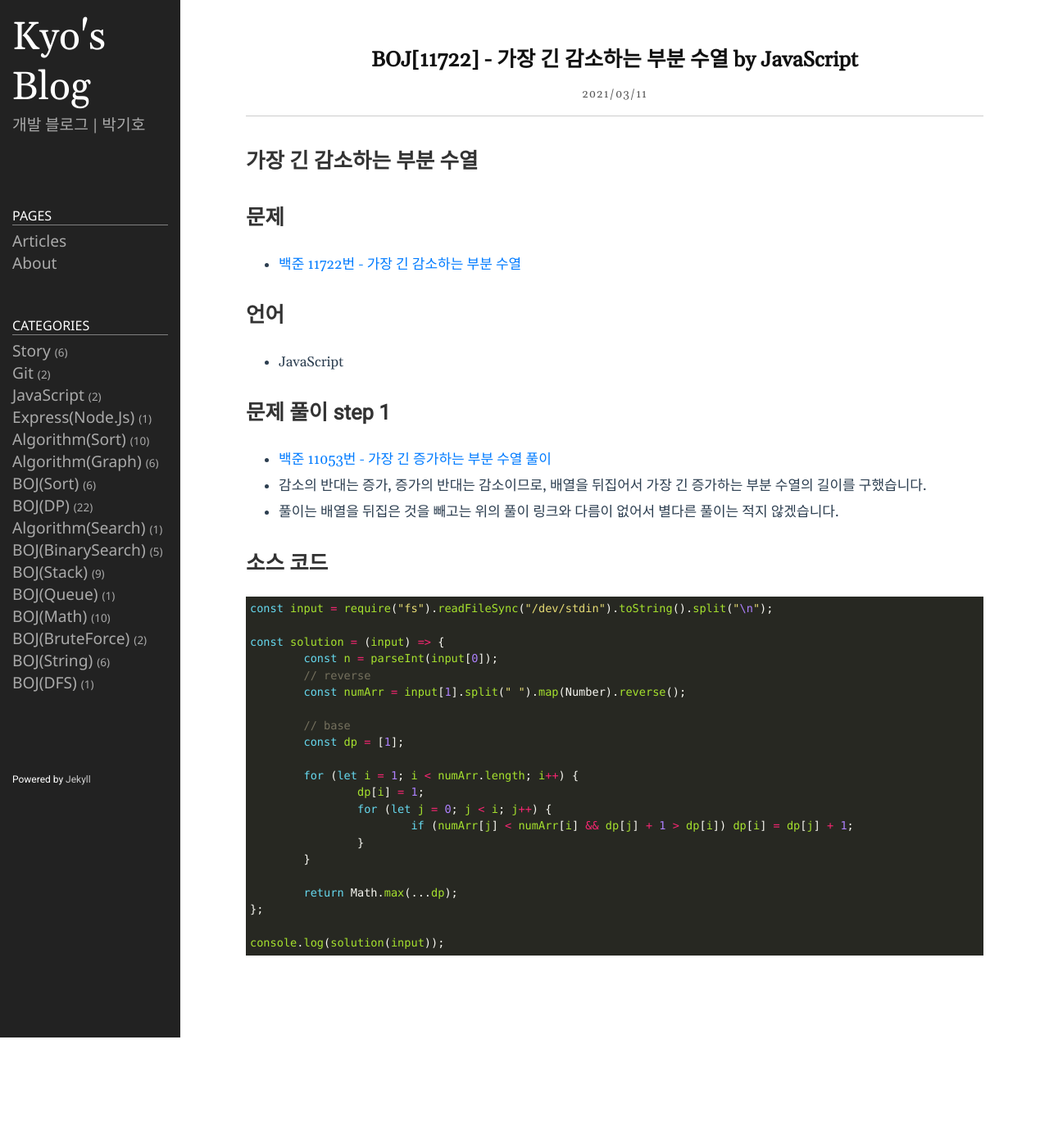
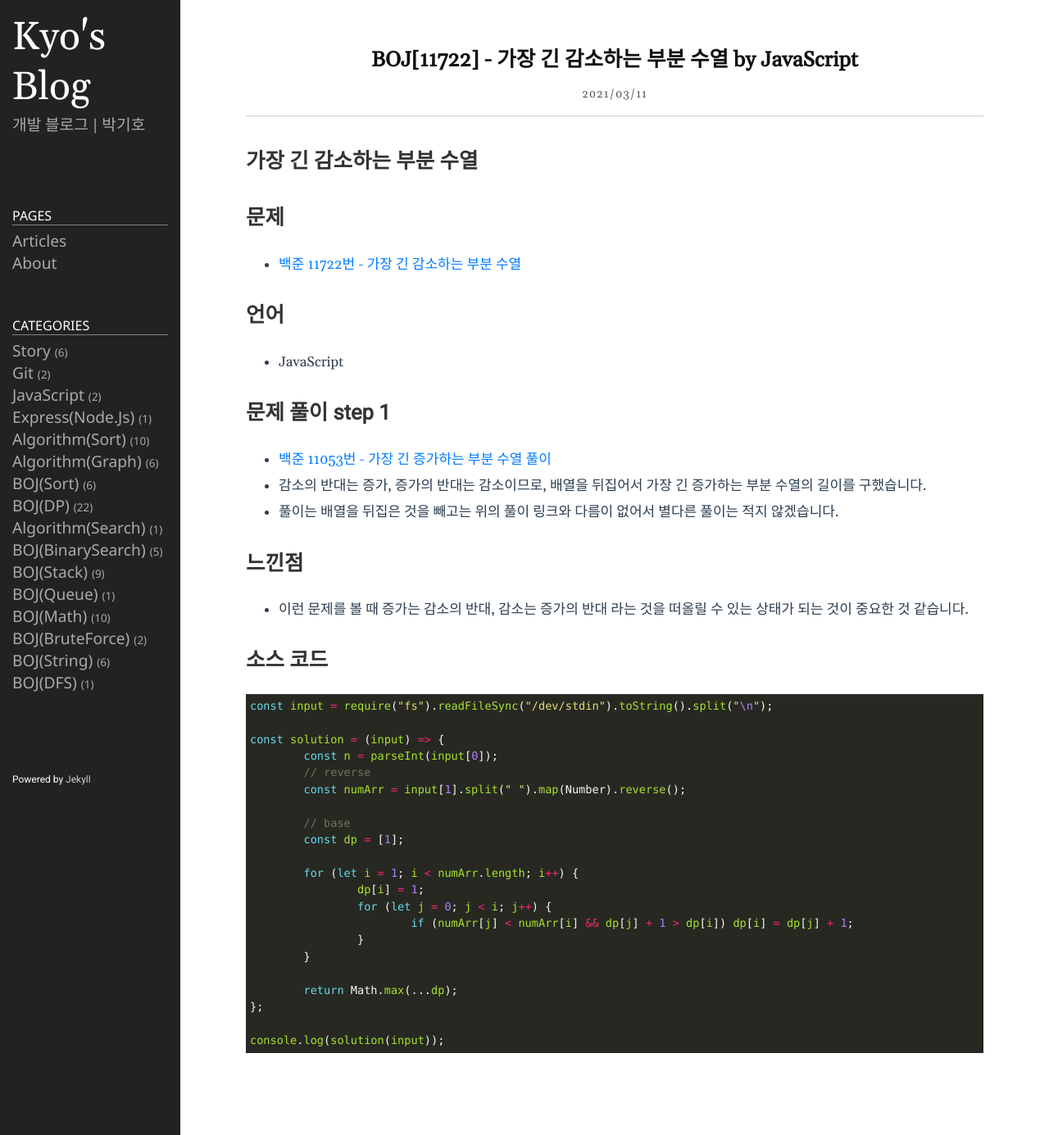
Before and after one commit to qkrrlgh519/qkrrlgh519.github.io, a Jekyll site: the page built from _posts/2021-03-11-BOJ-DP-11722.md, in a window 1280 px wide. Shown: the whole page at 82% size. Built offline with Jekyll 4.4.1, drawn with Linux system fonts in a browser that asks for light colours; before the commit the page ends 1266 px from its top, so only the background shows below that.

Commit message:
feat: 백준 11722번 가장 긴 감소하는 부분 수열에 느낀점 추가

```diff
--- a/_posts/2021-03-11-BOJ-DP-11722.md
+++ b/_posts/2021-03-11-BOJ-DP-11722.md
@@ -20,6 +20,10 @@ categories: BOJ(DP)
 - [백준 11053번 - 가장 긴 증가하는 부분 수열 풀이](<https://qkrrlgh519.github.io/boj(dp)/2021/02/20/BOJ-DP-11053.html>)
 - 감소의 반대는 증가, 증가의 반대는 감소이므로, 배열을 뒤집어서 가장 긴 증가하는 부분 수열의 길이를 구했습니다.
 - 풀이는 배열을 뒤집은 것을 빼고는 위의 풀이 링크와 다름이 없어서 별다른 풀이는 적지 않겠습니다.
+
+## 느낀점
+
+- 이런 문제를 볼 때 증가는 감소의 반대, 감소는 증가의 반대 라는 것을 떠올릴 수 있는 상태가 되는 것이 중요한 것 같습니다.
 
 ## 소스 코드
 
```
